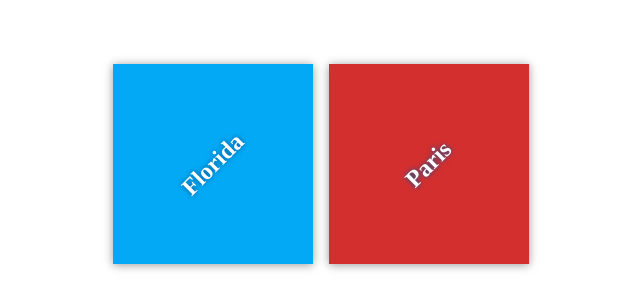
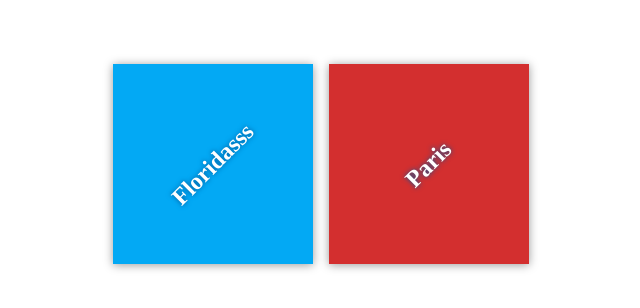
Before and after one commit to cmyguel/my-travel-plans, a plain HTML site: page index.html in a window 1280 px wide. Shown: the part 236-544 px from the top of the page, 319-959 px from the left. Drawn offline with Linux system fonts and the light colour scheme; files that its build step writes are made by us from their sources.

Commit message:
Floridasss

```diff
--- a/index.html
+++ b/index.html
@@ -11,7 +11,7 @@
     <div class="container">
         <div class="destination-container">
             <div class="destination" id="florida">
-                <h2>Florida</h2>
+                <h2>Floridasss</h2>
             </div>
 
             <div class="destination" id="paris">
```
